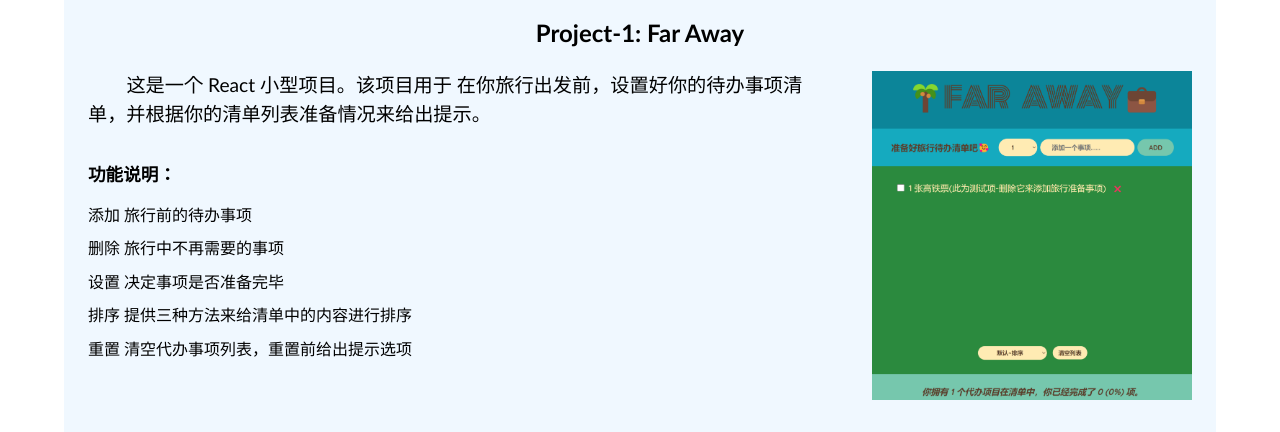
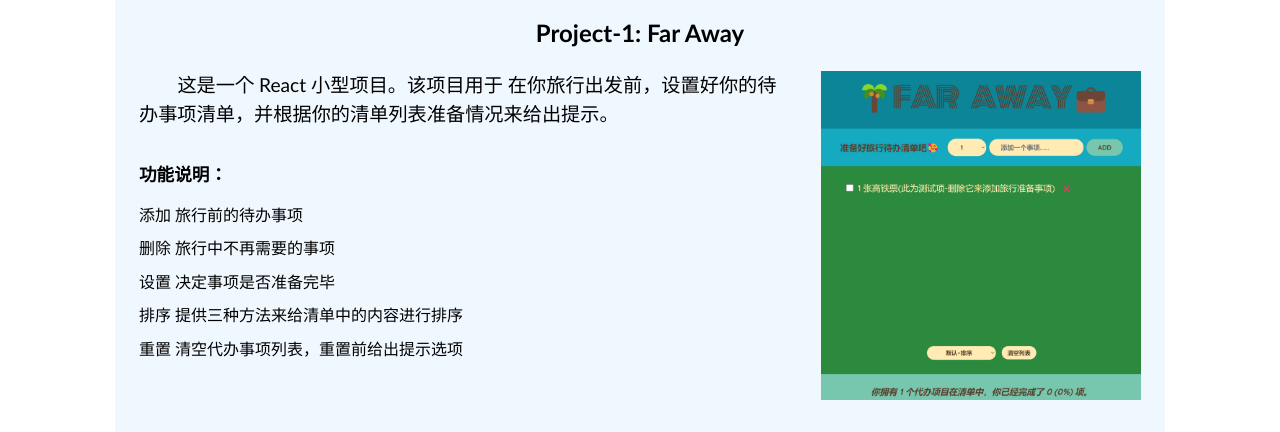
Before and after one commit to Giterfresher/giterfresher.github.io, a plain HTML site: page index.html in a window 1280 px wide. Shown: the part 133-565 px from the top of the page. Drawn offline with Linux system fonts and the light colour scheme.

Commit message:
Update index.css

```diff
--- a/index.css
+++ b/index.css
@@ -10,8 +10,8 @@ html {
 }
 
 body {
-  max-width:100rem;
-  min-width: 20rem;
+  max-width:1050px;
+  min-width: 600px;
   width: 90vw;
   height: 98vh;
   margin: 0 auto;
```
